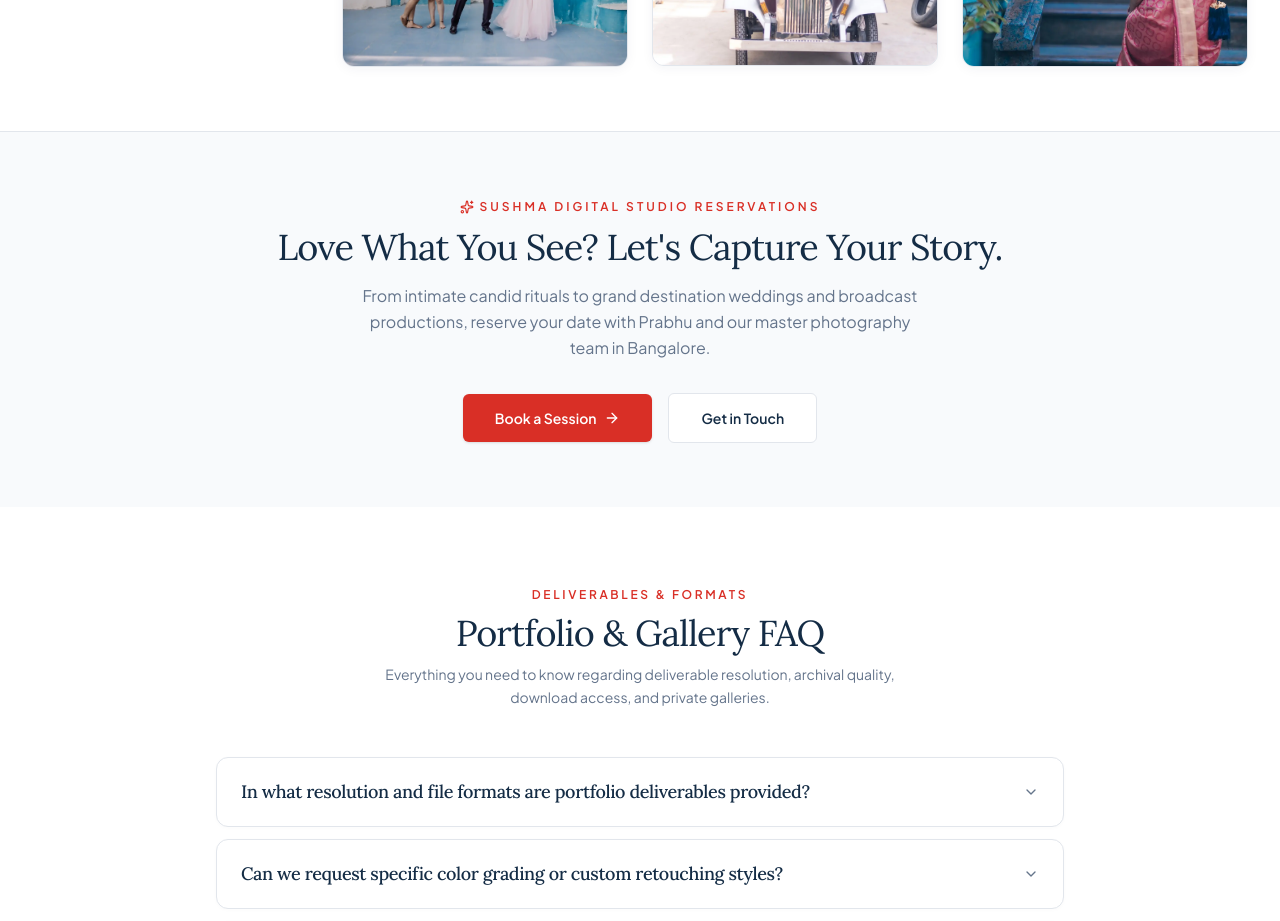
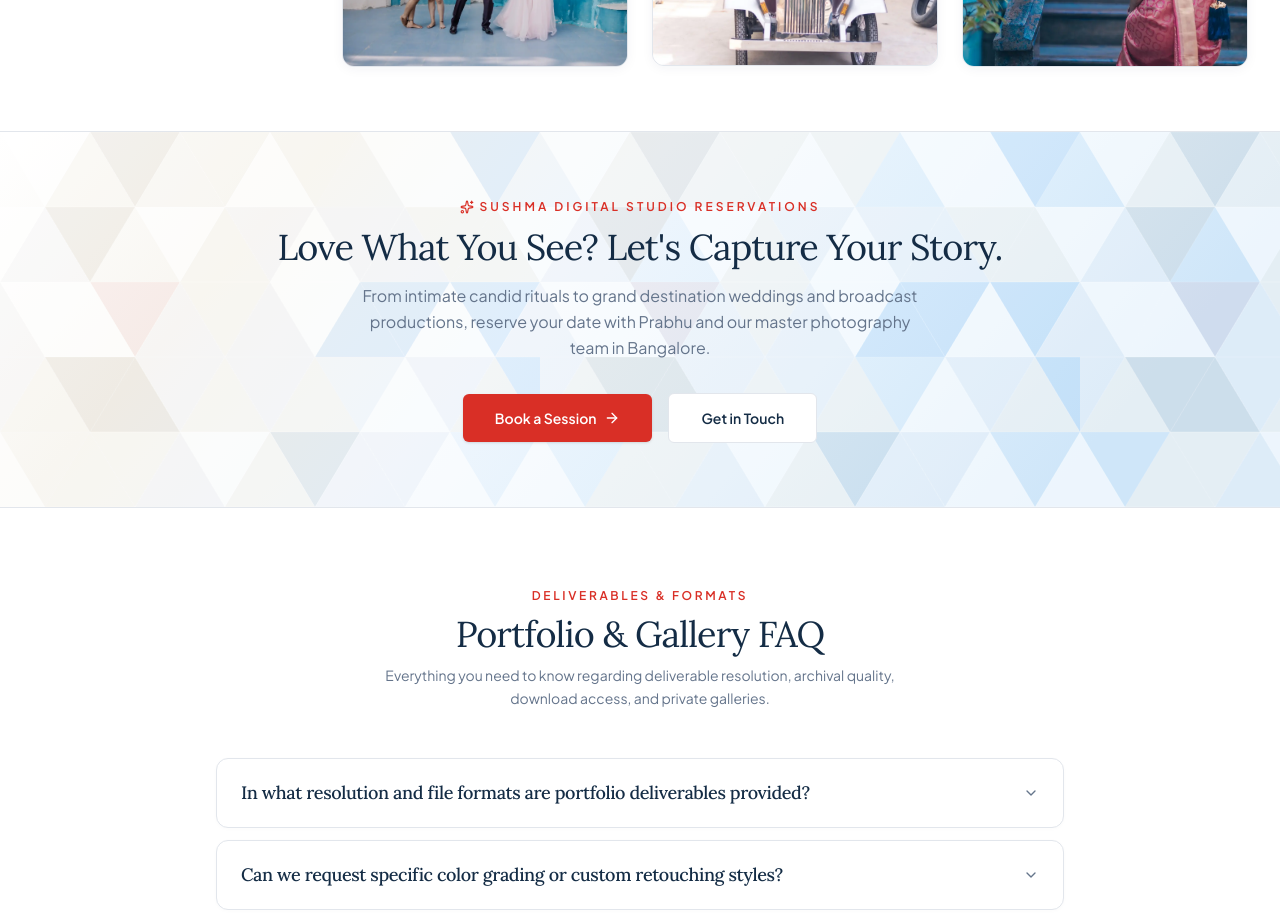
Before and after one commit to GAGANGOWDAP/sushma_digital, a React (Vite) app: page /portfolio in a window 1280 px wide. Shown: the part 2280-3201 px from the top of the page. Built offline with nearby package versions, Linux system fonts and the light colour scheme.

Commit message:
Apply hero geometric pattern background to Portfolio reservation CTA section

```diff
--- a/src/pages/Portfolio.tsx
+++ b/src/pages/Portfolio.tsx
@@ -360,8 +360,8 @@ export default function Portfolio() {
       </section>
 
       {/* Editorial Booking CTA */}
-      <section className="py-16 bg-[#F8FAFC] border-t border-[#E2E6EC]">
-        <div className="container mx-auto px-6 max-w-4xl text-center">
+      <section className="py-16 hero-triangular-pattern border-t border-b border-[#E2E6EC] relative overflow-hidden">
+        <div className="container mx-auto px-6 max-w-4xl text-center relative z-10">
           <FadeIn>
             <span className="text-[#D92F26] text-xs uppercase tracking-[0.25em] font-semibold mb-3 inline-flex items-center gap-1.5">
               <Sparkles size={14} /> Sushma Digital Studio Reservations
```
